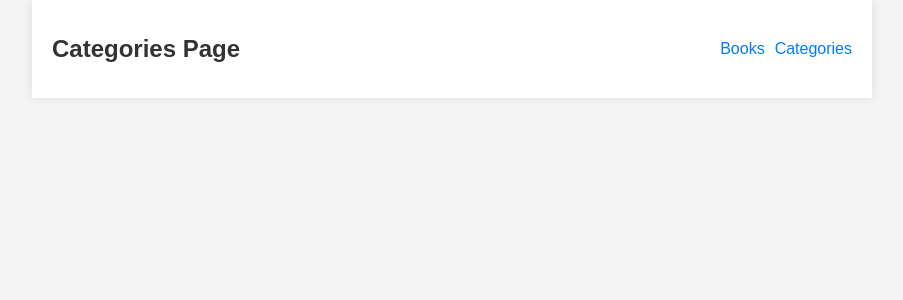
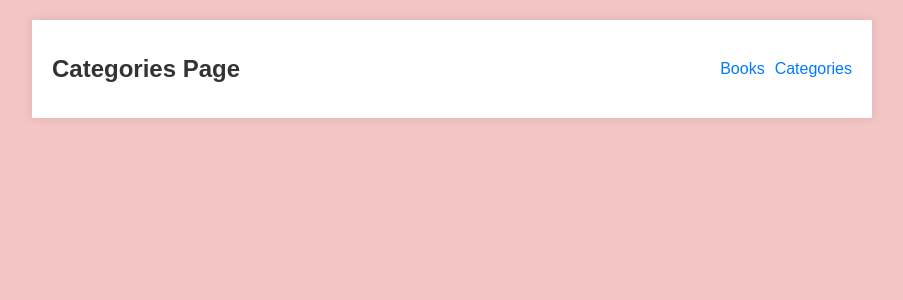
Before and after one commit to iankiema/bookstore-react, a React (Create React App) app: page /categories in a window 1280 px wide. Shown: the top 300 px of the page, without its empty margins (188-1091 px from the left). Built offline with nearby package versions, Linux system fonts and the light colour scheme.

Commit message:
Updated the App.css file for styling

```diff
--- a/src/App.css
+++ b/src/App.css
@@ -10,13 +10,14 @@ p {
 /* Basic styling for the app */
 body {
   font-family: Arial, sans-serif;
-  background-color: #f4f4f4;
+  background-color: #f3c5c5;
   color: #333;
 }
 
 .page {
   max-width: 800px;
   margin: 0 auto;
+  margin-top: 20px;
   padding: 20px;
   background-color: #fff;
   box-shadow: 0 0 10px rgba(0, 0, 0, 0.1);
```
